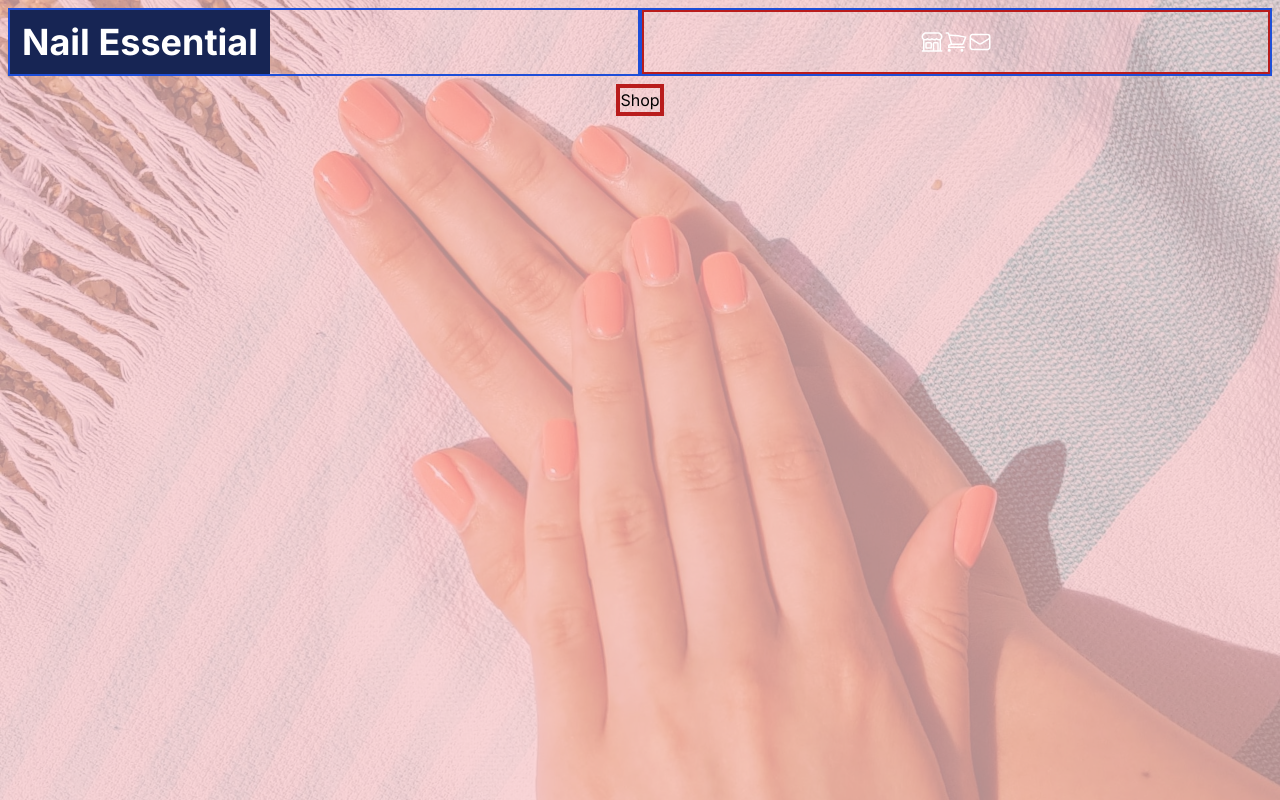
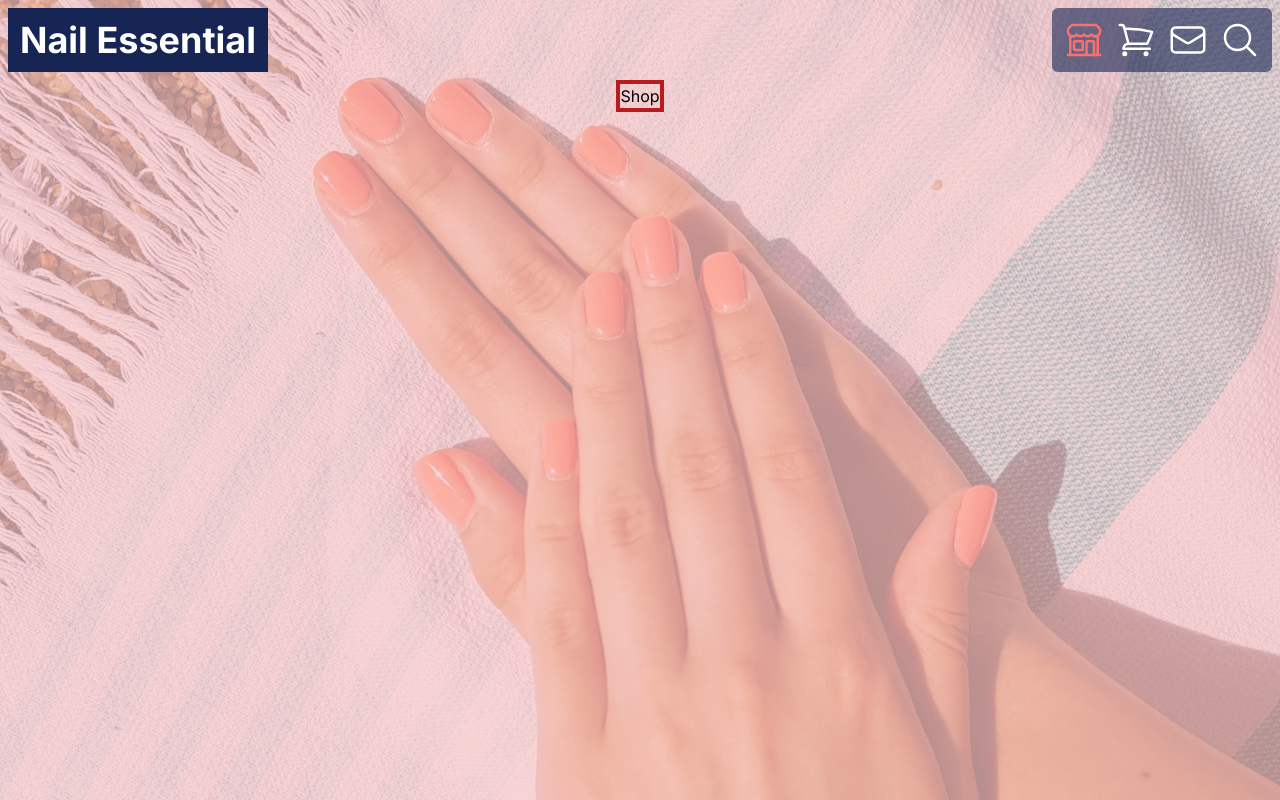
Before and after one commit to ledminh/my-favorite-shop, a Next.js app: page /shop in a window 1280 px wide. Built offline with nearby package versions, Linux system fonts and the light colour scheme.

Commit message:
Add MenuBar for md screen

```diff
--- a/src/components/Header/FullHeader.tsx
+++ b/src/components/Header/FullHeader.tsx
@@ -29,17 +29,13 @@ const Wrapper: ComponentWithChildren = ({ children }) => {
 };
 
 const LogoWrapper: ComponentWithChildren = ({ children }) => {
+  return <div className="basis-4/5 sm:basis-1/2">{children}</div>;
+};
+
+const MenuWrapper: ComponentWithChildren = ({ children }) => {
   return (
-    <div className="border-2 border-blue-700 basis-4/5 sm:basis-1/2">
+    <div className="flex items-center content-center justify-end basis-1/5 sm:basis-1/2">
       {children}
     </div>
   );
 };
-
-const MenuWrapper: ComponentWithChildren = ({ children }) => {
-  return (
-    <div className="flex items-center content-center justify-end border-2 border-blue-700 basis-1/5 sm:basis-1/2">
-      {children}
-    </div>
-  );
-};
--- a/src/components/Header/Menu.tsx
+++ b/src/components/Header/Menu.tsx
@@ -37,7 +37,7 @@ const Wrapper = ({ children, screensize }: WrapperProps) => {
       case "sm":
         return "flex flex-col items-end justify-center w-full h-full sm:hidden";
       case "md":
-        return "flex-row items-center justify-center w-full h-full hidden sm:flex";
+        return "flex-row items-center justify-end w-full h-full hidden sm:flex";
       case "lg":
         return "flex-row items-center justify-center w-full h-full hidden md:flex";
     }
--- a/src/components/Header/MenuBar.tsx
+++ b/src/components/Header/MenuBar.tsx
@@ -1,17 +1,39 @@
+import { SearchIcon } from "@/theme/Icons";
 import menuItems from "./menuItems";
-
+import { usePathname } from "next/navigation";
 import { ComponentWithChildren } from "@/types";
 
+import Link from "next/link";
+
+const sizeClasses = "w-10 h-10";
+const colorClasses = "text-white hover:text-white/50 active:text-white/30";
+const currentColorClasses = "text-red-400 font-bold hover:text-red-400/50";
+
 export default function MenuBar() {
+  const pathname = usePathname();
+
+  const isCurrentPage = (href: string) => {
+    return pathname === href;
+  };
+
   return (
     <Wrapper>
       {menuItems.map((item) => {
         return (
-          <div key={item.name}>
-            <item.icon className="w-6 h-6 text-white hover:text-white/70" />
-          </div>
+          <Link
+            key={item.name}
+            className={`${sizeClasses} ${
+              isCurrentPage(item.href) ? currentColorClasses : colorClasses
+            }`}
+            href={item.href}
+          >
+            <item.icon />
+          </Link>
         );
       })}
+      <Button>
+        <SearchIcon />
+      </Button>
     </Wrapper>
   );
 }
@@ -22,8 +44,14 @@ export default function MenuBar() {
 
 const Wrapper: ComponentWithChildren = ({ children }) => {
   return (
-    <div className="flex flex-row items-center justify-center w-full h-full border-2 border-red-700">
+    <div className="flex flex-row items-center justify-center h-full gap-3 p-3 rounded-md bg-blue-950/60">
       {children}
     </div>
   );
 };
+
+const Button: ComponentWithChildren = ({ children }) => {
+  return (
+    <button className={sizeClasses + " " + colorClasses}>{children}</button>
+  );
+};
--- a/src/theme/Icons/index.tsx
+++ b/src/theme/Icons/index.tsx
@@ -92,3 +92,22 @@ export const ContactIcon: Type.Icon = ({ className }) => {
     </svg>
   );
 };
+
+export const SearchIcon: Type.Icon = ({ className }) => {
+  return (
+    <svg
+      xmlns="http://www.w3.org/2000/svg"
+      fill="none"
+      viewBox="0 0 24 24"
+      strokeWidth={1.5}
+      stroke="currentColor"
+      className={className}
+    >
+      <path
+        strokeLinecap="round"
+        strokeLinejoin="round"
+        d="M21 21l-5.197-5.197m0 0A7.5 7.5 0 105.196 5.196a7.5 7.5 0 0010.607 10.607z"
+      />
+    </svg>
+  );
+};
```
